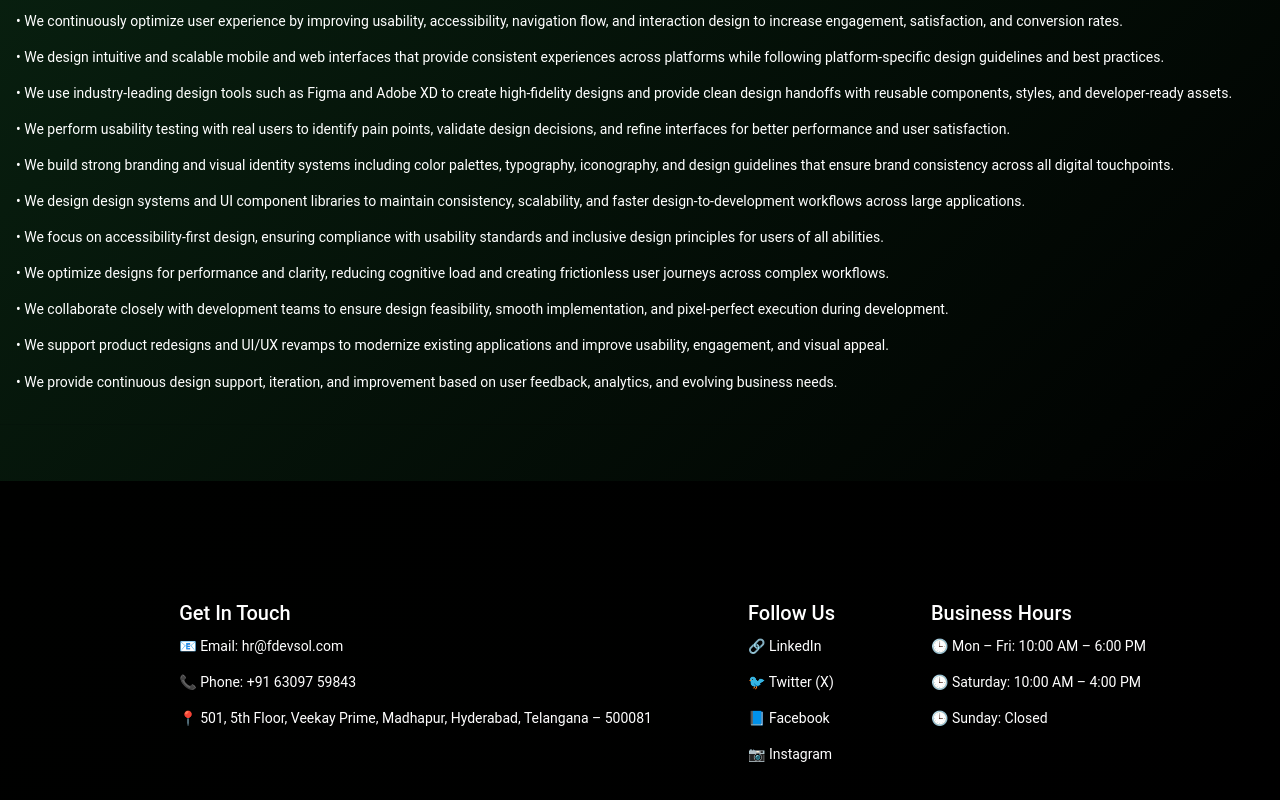
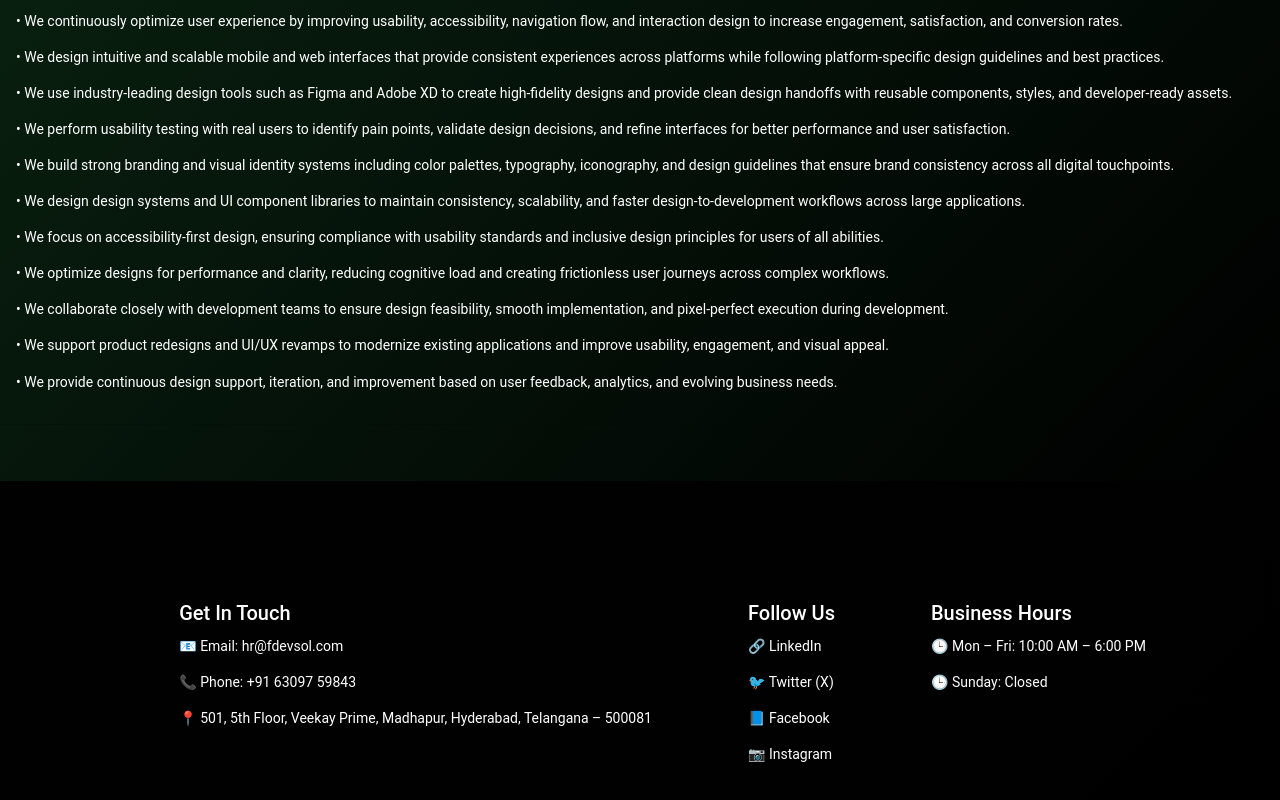
Before and after one commit to fdevsolution99-cmd/website, a React (Create React App) app in the folder fdev-portfolio/: page /services/ui-uxdesign in a window 1280 px wide. Shown: the part 316-1116 px from the top of the page. Built offline with nearby package versions, Linux system fonts and the light colour scheme.

Commit message:
time line changes

```diff
--- a/fdev-portfolio/src/components/Footer.jsx
+++ b/fdev-portfolio/src/components/Footer.jsx
@@ -104,9 +104,7 @@ export default function Footer() {
                 <Typography variant="body2" mb={2}>
                   🕒 Mon – Fri: 10:00 AM – 6:00 PM
                 </Typography>
-                <Typography variant="body2" mb={2}>
-                  🕒 Saturday: 10:00 AM – 4:00 PM
-                </Typography>
+
                 <Typography variant="body2" mb={2}>
                   🕒 Sunday: Closed
                 </Typography>
```
